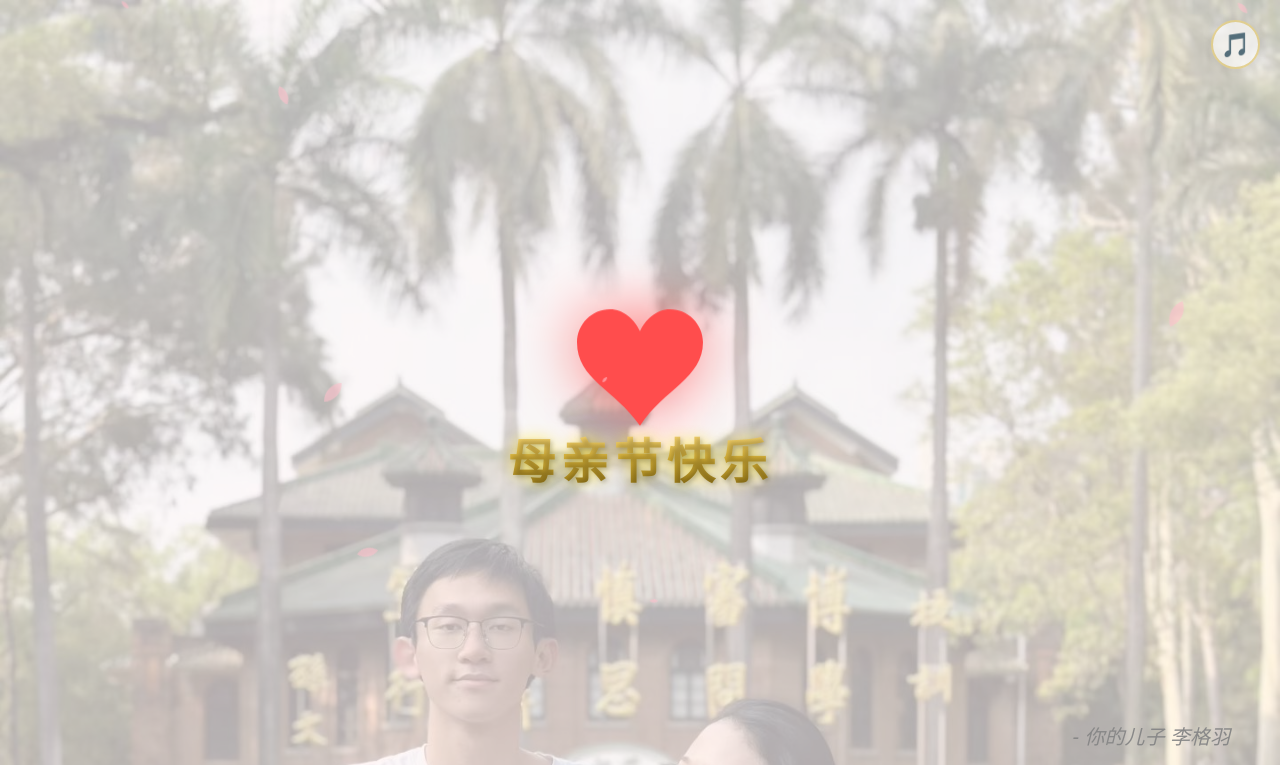
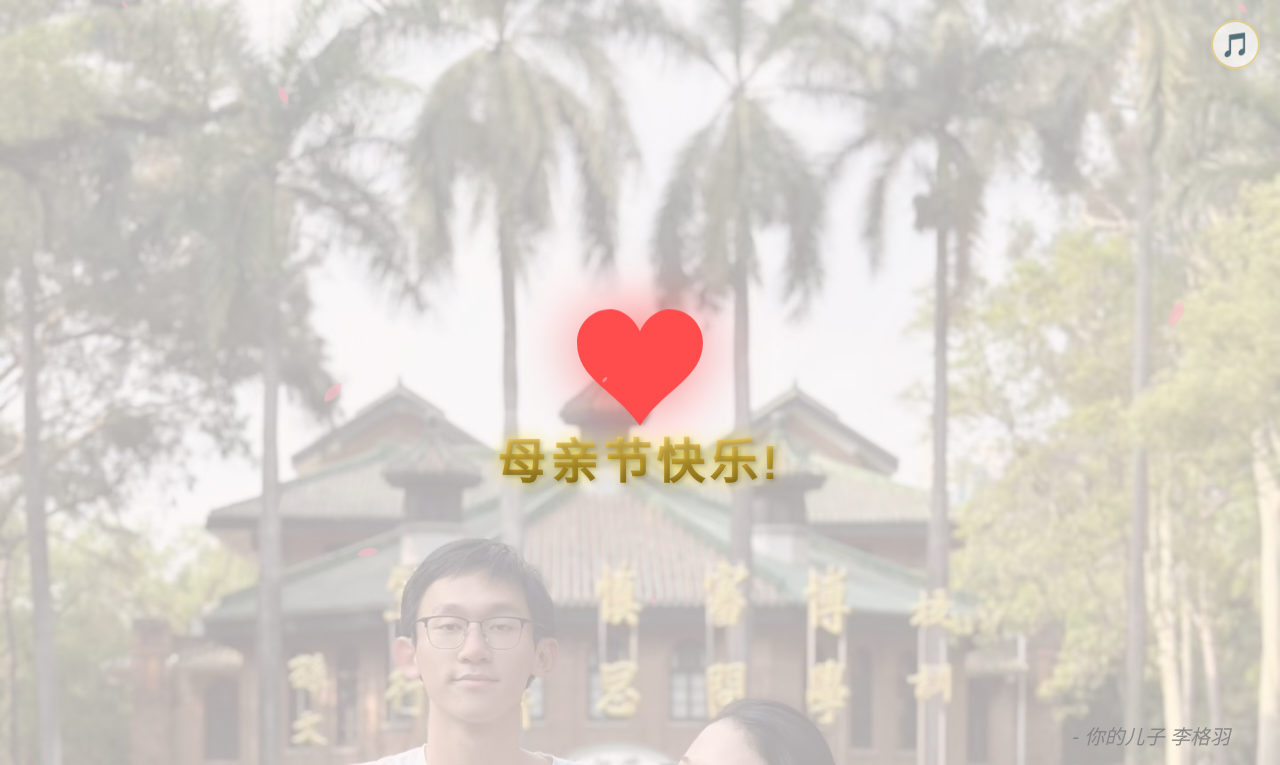
Before and after one commit to ogisosetsuna454-cell/For-My-Mom, a plain HTML site: page index.html in a window 1280 px wide. Shown: the top 765 px of the page. Drawn offline with Linux system fonts and the light colour scheme.

Commit message:
Update index.html

```diff
--- a/index.html
+++ b/index.html
@@ -136,7 +136,7 @@
         </svg>
 
         <div class="art-text">
-            <h1>母亲节快乐</h1>
+            <h1>母亲节快乐!</h1>
         </div>
     </div>
 
```
